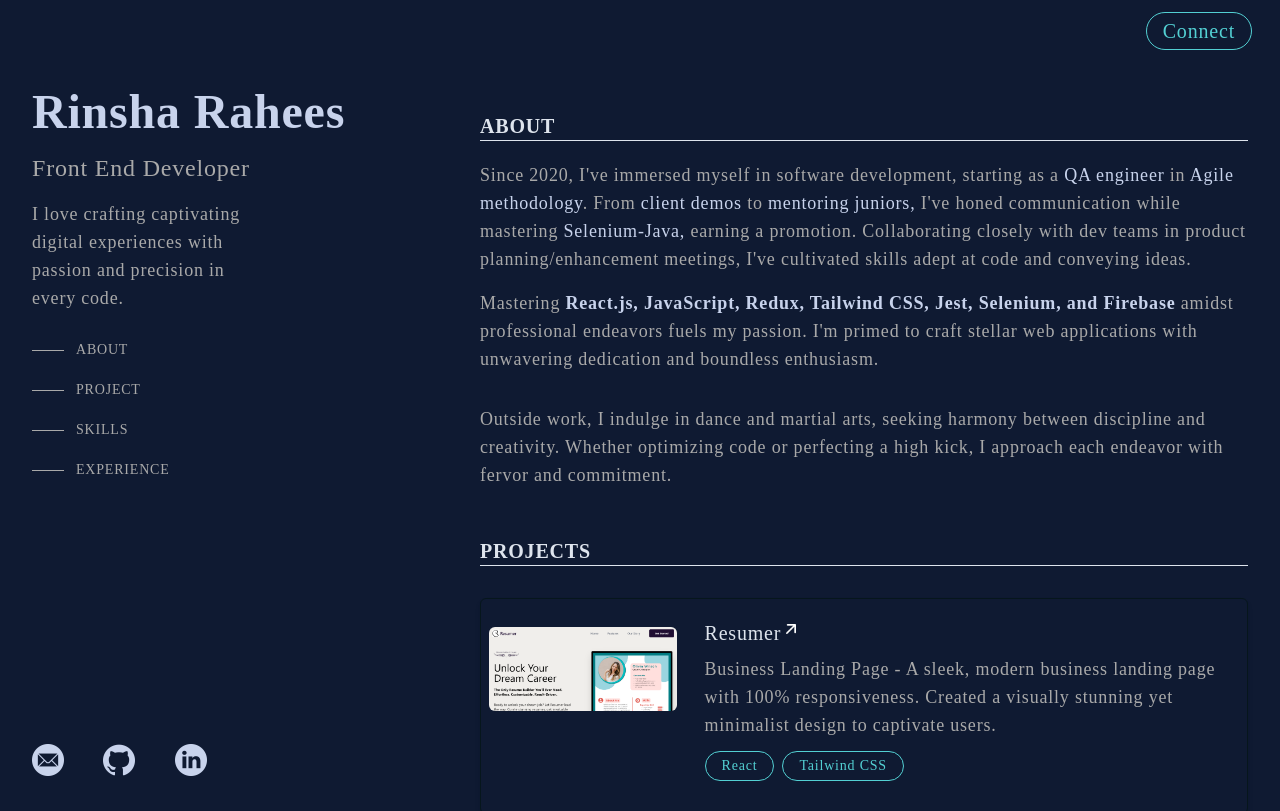
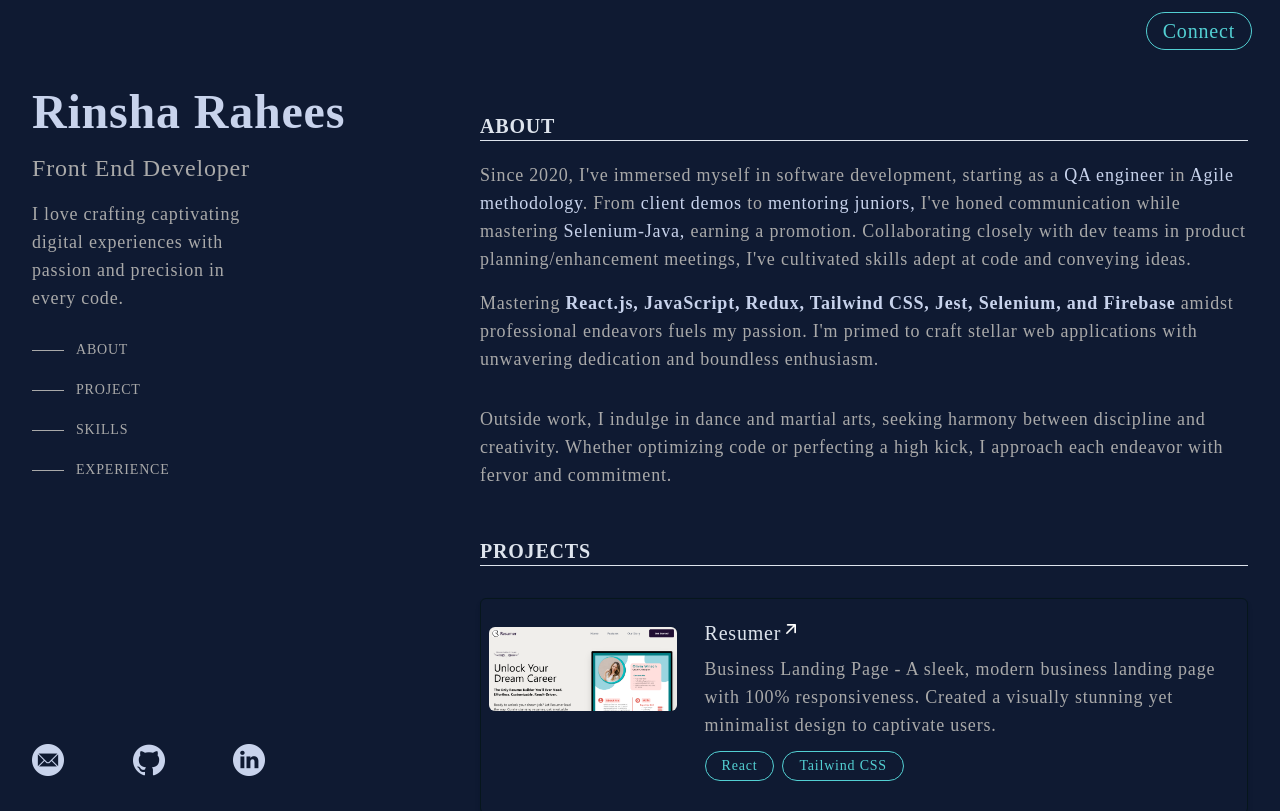
Before and after one commit to Rinsha-Rahees/Portfolio, a React (Create React App) app in the folder my-portfolio/: page / in a window 1280 px wide. Shown: the top 811 px of the page. Built offline with nearby package versions, Linux system fonts and the light colour scheme.

Commit message:
Bug Fix: Socials alignment

```diff
--- a/my-portfolio/src/Components/Header.js
+++ b/my-portfolio/src/Components/Header.js
@@ -1,5 +1,6 @@
 import React from "react";
 import Nav from "./Nav";
+import { SOCIALS } from "../utils/constants";
 
 function Header() {
   return (
@@ -17,7 +18,7 @@ function Header() {
             precision in every code.
           </p>
 
-          <div className="mt-2 text-sm font-medium flex flex-row w-fit lg:flex-col 2xl:text-2xl">
+          <div className="mt-2 text-sm font-medium flex w-fit lg:flex-col 2xl:text-2xl">
             <div className="hidden lg:flex">
               <Nav href="#about">ABOUT</Nav>
             </div>
@@ -27,24 +28,14 @@ function Header() {
           </div>
         </div>
 
-        <ul className="lg:absolute w-1/4 bottom-28  flex items-center justify-between mt-12">
-          <li className="w-8 2xl:w-10">
-            <a href="mailto:rinsharahees6@gmail.com" target="_blank">
-              <img src="/Images/email.png" alt="Email icon"></img>
-            </a>
-          </li>
-          <li className="w-8 2xl:w-10">
-            <a href="https://github.com/Rinsha-Rahees" target="_blank">
-              <img src="/Images/github.png" alt="Github icon"></img>
-            </a>
-          </li>
-          <li className="w-8 2xl:w-10">
-            <a
-              href="https://www.linkedin.com/in/rinsha-rahees/"
-              target="_blank">
-              <img src="/Images/linkedin.png" alt="LinkedIn icon"></img>
-            </a>
-          </li>
+        <ul className="lg:absolute w-1/2 sm:w-1/3 bottom-28 flex items-center justify-between mt-12">
+          {SOCIALS.map((social) => (
+            <li key={social.href} className="w-8 2xl:w-10">
+              <a href={social.href} target="_blank">
+                <img src={social.src} alt={social.name}></img>
+              </a>
+            </li>
+          ))}
         </ul>
       </div>
     </header>
--- a/my-portfolio/src/Components/Nav.js
+++ b/my-portfolio/src/Components/Nav.js
@@ -17,7 +17,7 @@ function Nav(props) {
     <nav>
       <ul className="flex items-center mt-5 w-fit hover:text-blue-light">
         <li className="flex items-center mr-6 sm:mr-16 ">
-          <hr className="w-8 mr-3 hidden sm:flex" />
+          <hr className="w-8 mr-3 hidden lg:flex" />
           <a
           href={href}
           onClick={handleClick}
--- a/my-portfolio/src/Components/Skills.js
+++ b/my-portfolio/src/Components/Skills.js
@@ -1,6 +1,6 @@
 import React from "react";
 import Subtitle from "./Subtitle";
-import { tools } from "../utils/constants";
+import { TOOLS } from "../utils/constants";
 import SkillDataMap from "./SkillDataMap";
 
 function Skills() {
@@ -10,7 +10,7 @@ function Skills() {
         <Subtitle>SKILLS</Subtitle>
 
         <div className="grid grid-cols-1 w-2/3 self-center sm:w-full sm:self-start sm:grid-cols-2 md:grid-cols-3 2xl:grid-cols-4 mt-4 text-blue-light font-medium">
-        {tools.map((tool) => (
+        {TOOLS.map((tool) => (
             <SkillDataMap key={tool?.name} name={tool?.name} icon={tool?.src} />
         ))}
         </div>
--- a/my-portfolio/src/utils/constants.js
+++ b/my-portfolio/src/utils/constants.js
@@ -1,3 +1,20 @@
+export const SOCIALS = [
+    {
+    name:"Email",
+    href: "mailto:rinsharahees6@gmail.com",
+    src:"/Images/email.png"
+},{
+    name:"Github",
+    href: "https://github.com/Rinsha-Rahees",
+    src:"/Images/github.png"
+},{
+    name:"LinkedIn",
+    href: "https://www.linkedin.com/in/rinsha-rahees/",
+    src:"/Images/linkedin.png"
+},
+
+]
+
 export const PROJECTS = [
     {
         name:"Resumer",
@@ -18,7 +35,7 @@ export const PROJECTS = [
         desc:"Netflix insipred movie listing app with Open AI movie suggestion feature, multilingual support and Firebase User Authentication.",
         skills:["React", "Redux Toolkit", "Tailwind CSS", "Firebase Auth"],
         screenshotUrl:"/Images/netflix_gpt.png",
-        liveLink:"https://netflix-9bad7ip8v-rinsha-s-projects.vercel.app/browse"
+        liveLink:"https://netflix-gpt-rho-rose.vercel.app/"
     },
     {
         name:"Memory Test",
@@ -58,7 +75,7 @@ export const EXPERIENCE = [
     }
 ]
 
-export const tools = [{
+export const TOOLS = [{
     name:"JavaScript", src: "/Images/js.png",
 },
 {
```
